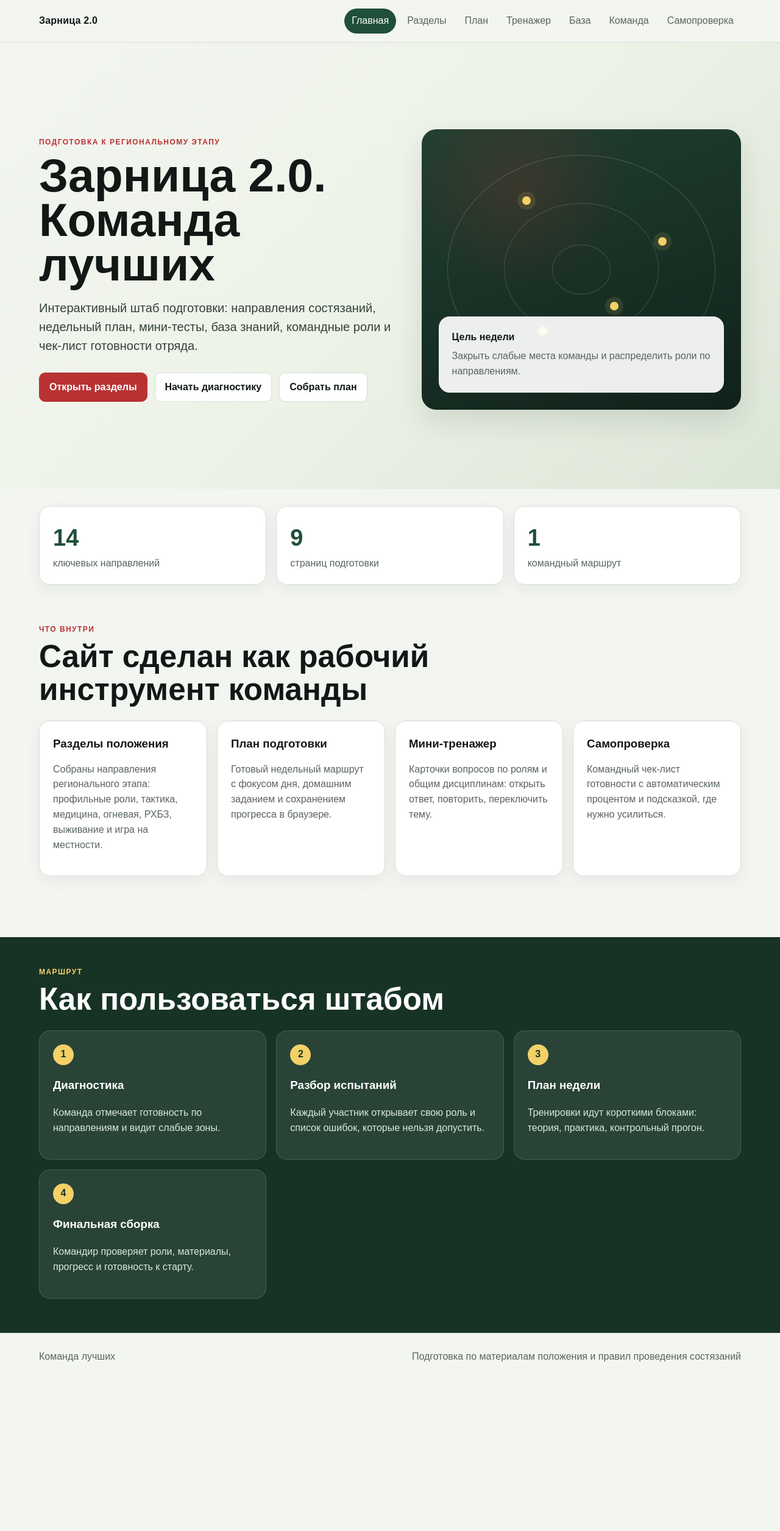
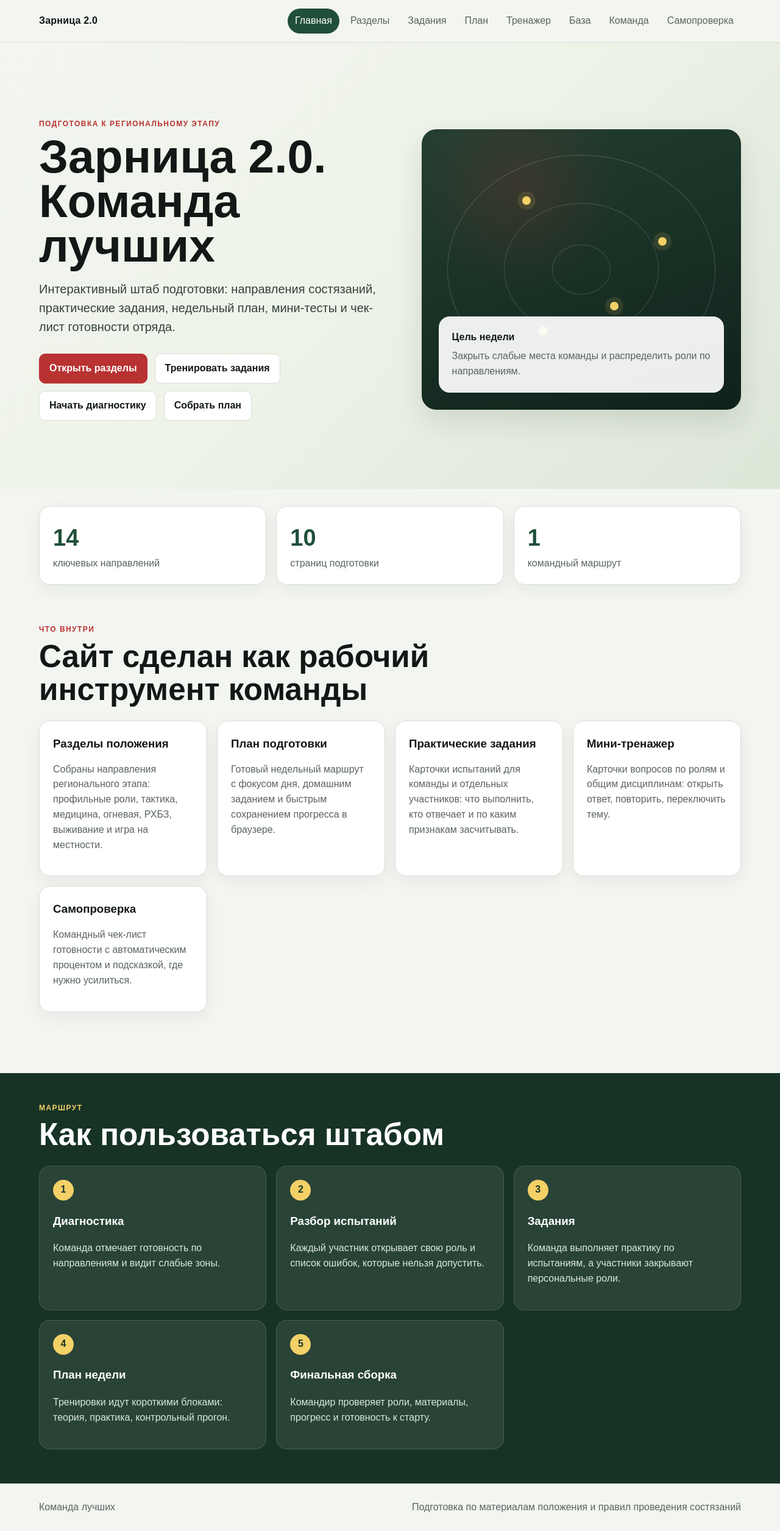
Before and after one commit to mrkustov927-star/newpage, a plain HTML site: page index.html in a window 1280 px wide. Shown: the whole page at 61% size. Before the commit the page ends 2264 px from the top, so only its background shows below. Drawn offline with Linux system fonts and the light colour scheme.

Commit message:
Link preparation tasks from home page

```diff
--- a/index.html
+++ b/index.html
@@ -1,17 +1,103 @@
 <!doctype html>
 <html lang="ru">
 <head>
-  <meta charset="utf-8"><meta name="viewport" content="width=device-width, initial-scale=1">
-  <title>Зарница 2.0. Команда лучших</title><link rel="stylesheet" href="styles.css">
+  <meta charset="utf-8">
+  <meta name="viewport" content="width=device-width, initial-scale=1">
+  <title>Зарница 2.0. Команда лучших</title>
+  <link rel="stylesheet" href="styles.css">
 </head>
 <body>
-  <header class="site-header"><a class="brand" href="index.html">Зарница 2.0</a><nav class="nav"><a href="index.html" aria-current="page">Главная</a><a href="modules.html">Разделы</a><a href="planner.html">План</a><a href="trainer.html">Тренажер</a><a href="knowledge.html">База</a><a href="team.html">Команда</a><a href="score.html">Самопроверка</a></nav></header>
+  <header class="site-header">
+    <a class="brand" href="index.html">Зарница 2.0</a>
+    <nav class="nav">
+      <a href="index.html" aria-current="page">Главная</a>
+      <a href="modules.html">Разделы</a>
+      <a href="tasks.html">Задания</a>
+      <a href="planner.html">План</a>
+      <a href="trainer.html">Тренажер</a>
+      <a href="knowledge.html">База</a>
+      <a href="team.html">Команда</a>
+      <a href="score.html">Самопроверка</a>
+    </nav>
+  </header>
+
   <main>
-    <section class="hero"><div class="hero-copy"><p class="eyebrow">Подготовка к региональному этапу</p><h1>Зарница 2.0. Команда лучших</h1><p class="lead">Интерактивный штаб подготовки: направления состязаний, недельный план, мини-тесты, база знаний, командные роли и чек-лист готовности отряда.</p><div class="hero-actions"><a class="button primary" href="modules.html">Открыть разделы</a><a class="button" href="diagnostics.html">Начать диагностику</a><a class="button" href="planner.html">Собрать план</a></div></div><div class="hero-panel" aria-label="Карта подготовки"><div class="radar"><span></span><span></span><span></span><span></span></div><div class="mission-card"><strong>Цель недели</strong><p>Закрыть слабые места команды и распределить роли по направлениям.</p></div></div></section>
-    <section class="stats"><article><strong>14</strong><span>ключевых направлений</span></article><article><strong>9</strong><span>страниц подготовки</span></article><article><strong>1</strong><span>командный маршрут</span></article></section>
-    <section class="section"><div class="section-head"><p class="eyebrow">Что внутри</p><h2>Сайт сделан как рабочий инструмент команды</h2></div><div class="feature-grid"><article class="feature"><h3>Разделы положения</h3><p>Собраны направления регионального этапа: профильные роли, тактика, медицина, огневая, РХБЗ, выживание и игра на местности.</p></article><article class="feature"><h3>План подготовки</h3><p>Готовый недельный маршрут с фокусом дня, домашним заданием и сохранением прогресса в браузере.</p></article><article class="feature"><h3>Мини-тренажер</h3><p>Карточки вопросов по ролям и общим дисциплинам: открыть ответ, повторить, переключить тему.</p></article><article class="feature"><h3>Самопроверка</h3><p>Командный чек-лист готовности с автоматическим процентом и подсказкой, где нужно усилиться.</p></article></div></section>
-    <section class="section section-dark"><div class="section-head"><p class="eyebrow">Маршрут</p><h2>Как пользоваться штабом</h2></div><div class="route-grid"><article><b>1</b><h3>Диагностика</h3><p>Команда отмечает готовность по направлениям и видит слабые зоны.</p></article><article><b>2</b><h3>Разбор испытаний</h3><p>Каждый участник открывает свою роль и список ошибок, которые нельзя допустить.</p></article><article><b>3</b><h3>План недели</h3><p>Тренировки идут короткими блоками: теория, практика, контрольный прогон.</p></article><article><b>4</b><h3>Финальная сборка</h3><p>Командир проверяет роли, материалы, прогресс и готовность к старту.</p></article></div></section>
+    <section class="hero">
+      <div class="hero-copy">
+        <p class="eyebrow">Подготовка к региональному этапу</p>
+        <h1>Зарница 2.0. Команда лучших</h1>
+        <p class="lead">Интерактивный штаб подготовки: направления состязаний, практические задания, недельный план, мини-тесты и чек-лист готовности отряда.</p>
+        <div class="hero-actions">
+          <a class="button primary" href="modules.html">Открыть разделы</a>
+          <a class="button" href="tasks.html">Тренировать задания</a>
+          <a class="button" href="diagnostics.html">Начать диагностику</a>
+          <a class="button" href="planner.html">Собрать план</a>
+        </div>
+      </div>
+      <div class="hero-panel" aria-label="Карта подготовки">
+        <div class="radar">
+          <span></span><span></span><span></span><span></span>
+        </div>
+        <div class="mission-card">
+          <strong>Цель недели</strong>
+          <p>Закрыть слабые места команды и распределить роли по направлениям.</p>
+        </div>
+      </div>
+    </section>
+
+    <section class="stats">
+      <article><strong>14</strong><span>ключевых направлений</span></article>
+      <article><strong>10</strong><span>страниц подготовки</span></article>
+      <article><strong>1</strong><span>командный маршрут</span></article>
+    </section>
+
+    <section class="section">
+      <div class="section-head">
+        <p class="eyebrow">Что внутри</p>
+        <h2>Сайт сделан как рабочий инструмент команды</h2>
+      </div>
+      <div class="feature-grid">
+        <article class="feature">
+          <h3>Разделы положения</h3>
+          <p>Собраны направления регионального этапа: профильные роли, тактика, медицина, огневая, РХБЗ, выживание и игра на местности.</p>
+        </article>
+        <article class="feature">
+          <h3>План подготовки</h3>
+          <p>Готовый недельный маршрут с фокусом дня, домашним заданием и быстрым сохранением прогресса в браузере.</p>
+        </article>
+        <article class="feature">
+          <h3>Практические задания</h3>
+          <p>Карточки испытаний для команды и отдельных участников: что выполнить, кто отвечает и по каким признакам засчитывать.</p>
+        </article>
+        <article class="feature">
+          <h3>Мини-тренажер</h3>
+          <p>Карточки вопросов по ролям и общим дисциплинам: открыть ответ, повторить, переключить тему.</p>
+        </article>
+        <article class="feature">
+          <h3>Самопроверка</h3>
+          <p>Командный чек-лист готовности с автоматическим процентом и подсказкой, где нужно усилиться.</p>
+        </article>
+      </div>
+    </section>
+
+    <section class="section section-dark">
+      <div class="section-head">
+        <p class="eyebrow">Маршрут</p>
+        <h2>Как пользоваться штабом</h2>
+      </div>
+      <div class="route-grid">
+        <article><b>1</b><h3>Диагностика</h3><p>Команда отмечает готовность по направлениям и видит слабые зоны.</p></article>
+        <article><b>2</b><h3>Разбор испытаний</h3><p>Каждый участник открывает свою роль и список ошибок, которые нельзя допустить.</p></article>
+        <article><b>3</b><h3>Задания</h3><p>Команда выполняет практику по испытаниям, а участники закрывают персональные роли.</p></article>
+        <article><b>4</b><h3>План недели</h3><p>Тренировки идут короткими блоками: теория, практика, контрольный прогон.</p></article>
+        <article><b>5</b><h3>Финальная сборка</h3><p>Командир проверяет роли, материалы, прогресс и готовность к старту.</p></article>
+      </div>
+    </section>
   </main>
-  <footer class="footer"><span>Команда лучших</span><span>Подготовка по материалам положения и правил проведения состязаний</span></footer>
+
+  <footer class="footer">
+    <span>Команда лучших</span>
+    <span>Подготовка по материалам положения и правил проведения состязаний</span>
+  </footer>
 </body>
 </html>
```
